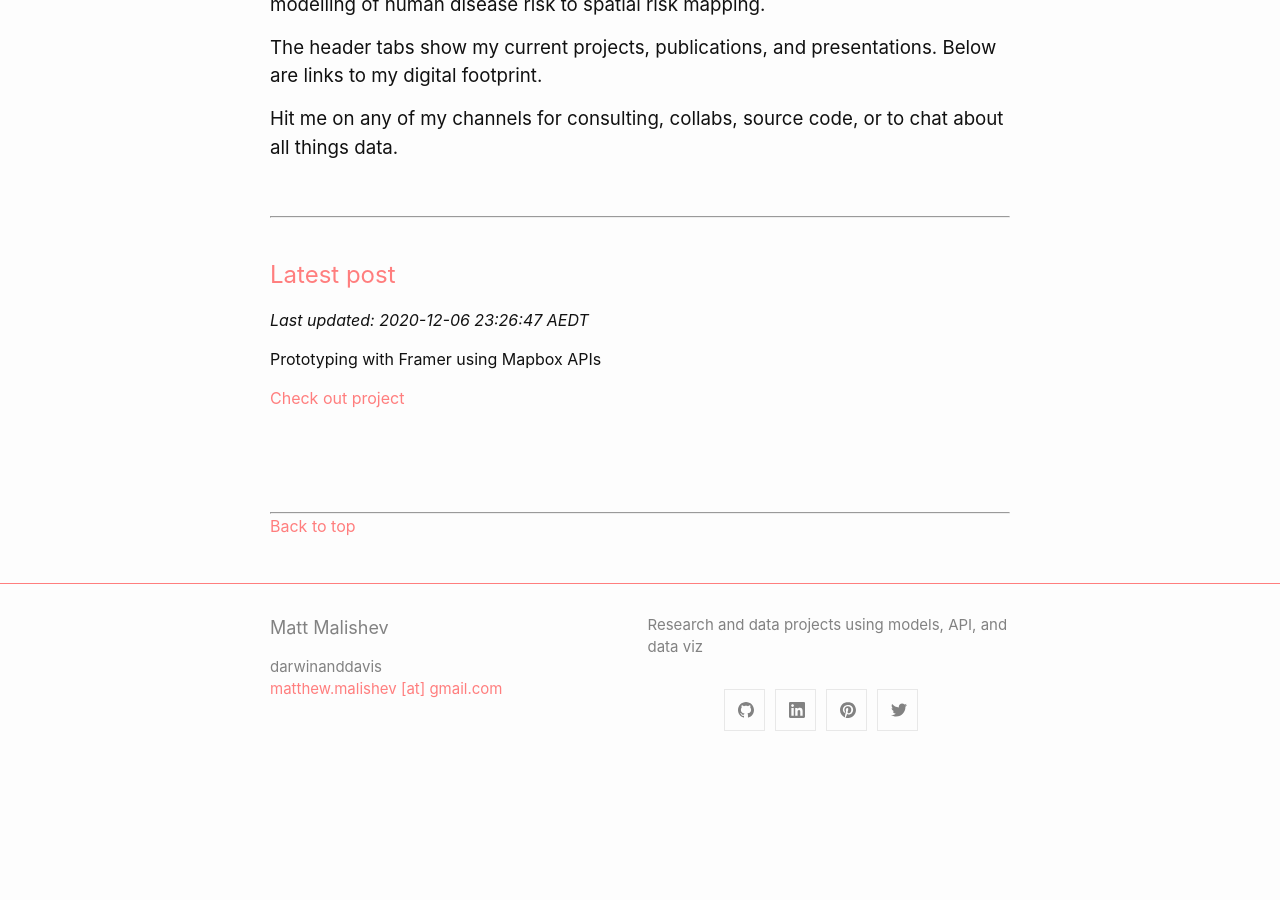
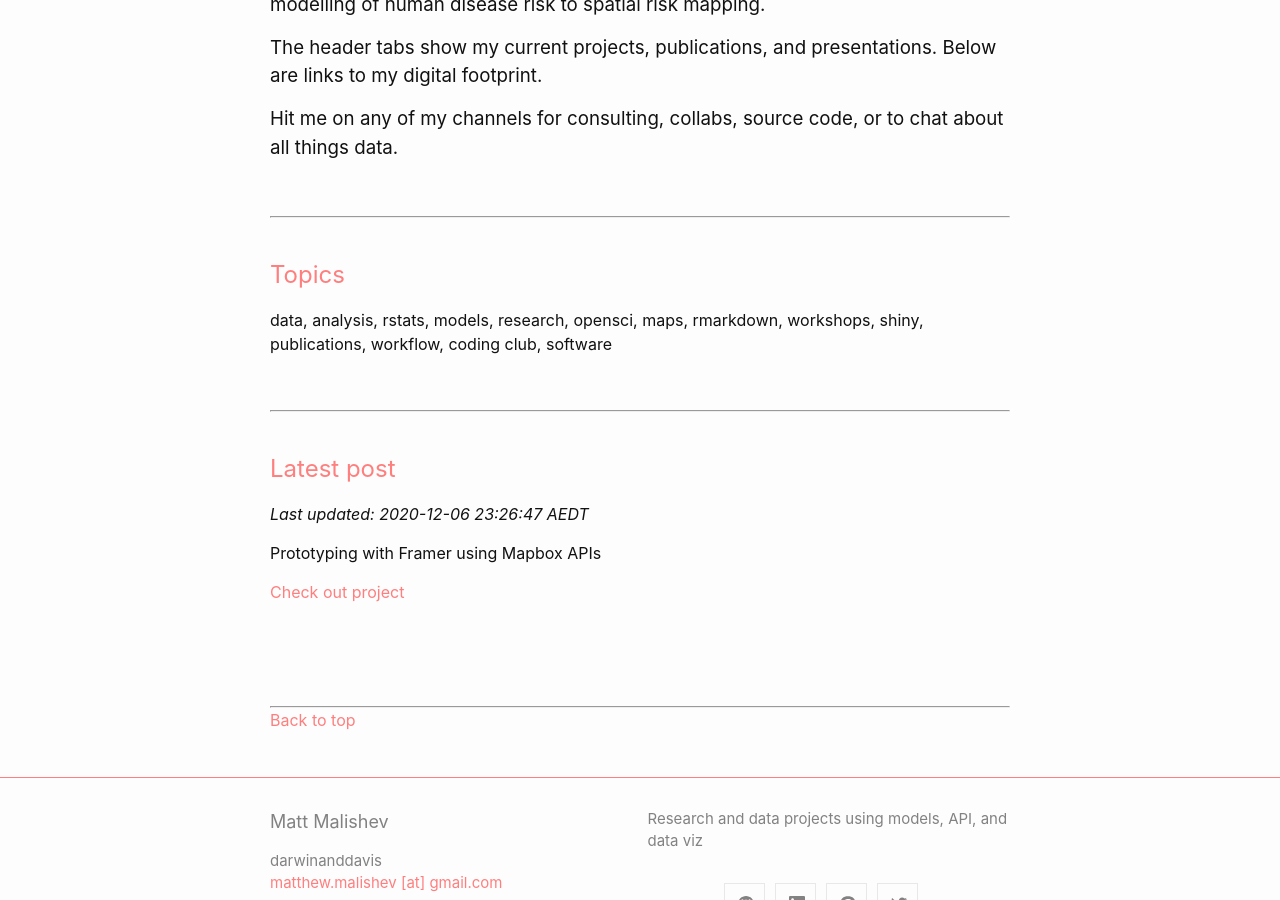
Before and after one commit to darwinanddavis/DataPortfolio, a Jekyll site: the page built from index.md, in a window 1280 px wide and 900 px high, scrolled down 615 px. Built offline with Jekyll 4.4.1, drawn with Linux system fonts in a browser that asks for light colours; our own code applies the rules of GitHub Pages for plain Markdown files; before the commit the page ends 1376 px from its top, so only the background shows below that.

Commit message:
index add topics

```diff
--- a/index.md
+++ b/index.md
@@ -19,6 +19,19 @@
 
 ### The header tabs show my current projects, publications, and presentations. Below are links to my digital footprint.
 ### Hit me on any of my channels for consulting, collabs, source code, or to chat about all things data.
+
+<br>
+
+******
+
+<br>
+
+<p style="color: #FF7E7E; font-size:150%">
+	Topics
+</p>
+
+data, analysis, rstats, models, research, opensci, maps, rmarkdown, workshops, shiny, publications, workflow, coding club, software
+
 
 <br>
 
```
